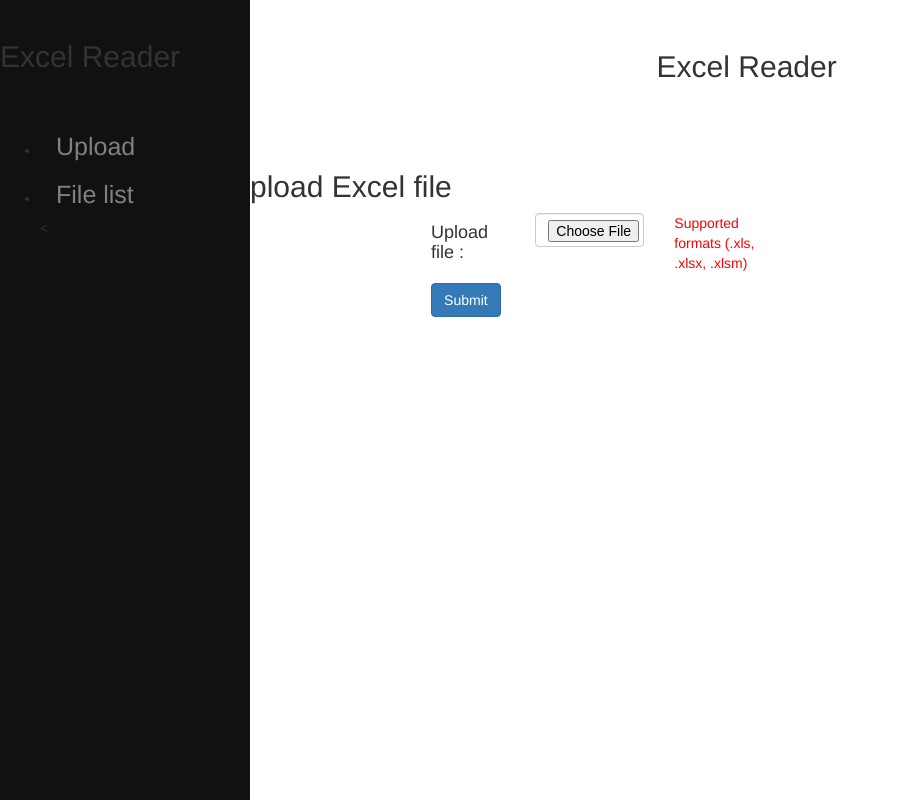
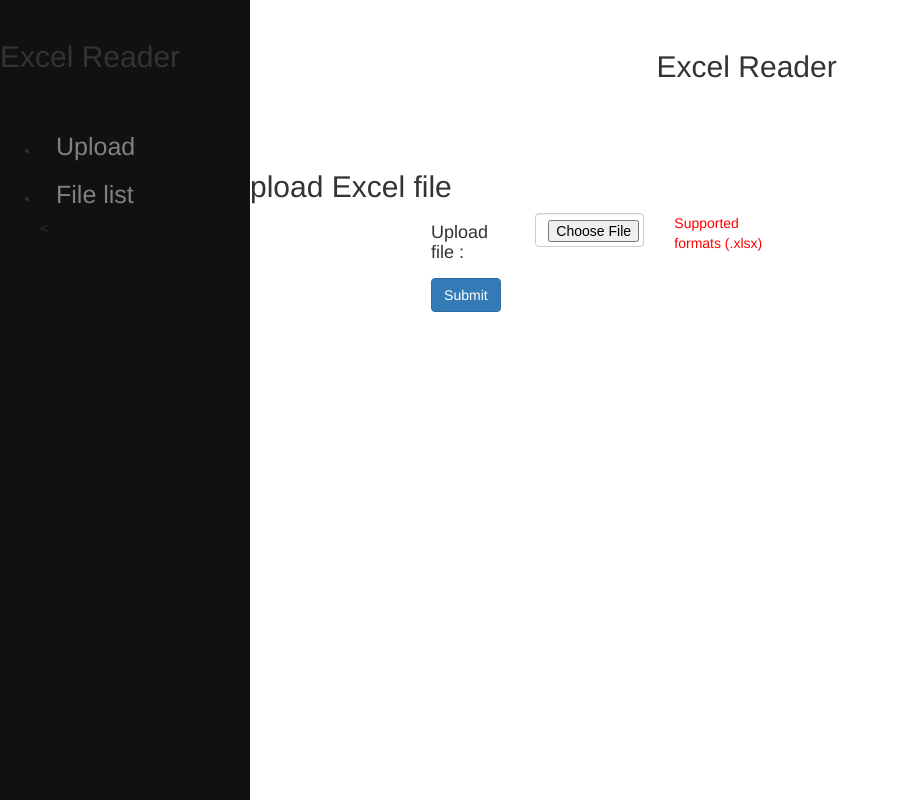
Before and after one commit to akhilpdas/excel_reader, a Django app: page / in a window 1280 px wide. Shown: the whole page, without its empty margins (0-898 px from the left). Run offline with Django 3.2, Linux system fonts and the light colour scheme; some libraries are stand-ins or nearby versions.

Commit message:
format update

```diff
--- a/excel_reader/excel_info/templates/excel_info/upload.html
+++ b/excel_reader/excel_info/templates/excel_info/upload.html
@@ -55,7 +55,7 @@
 
                                 </div>
                                 <div class="col-md-4">
-                                    <p>Supported formats (.xls, .xlsx, .xlsm)</p>
+                                    <p>Supported formats (.xlsx)</p>
                                 </div>
 
                                 <span class="error">
--- a/excel_reader/excel_info/views.py
+++ b/excel_reader/excel_info/views.py
@@ -35,7 +35,7 @@ class UploadView(View):
             file = request.FILES['file']
             extention = str(file).split(".")[-1]
             print("extention", extention)
-            if extention not in ['xlsx', 'xls', 'xlsm']:
+            if extention not in ['xlsx']:
                 context = {
                     'form': form,
                     'status': '1',
```
